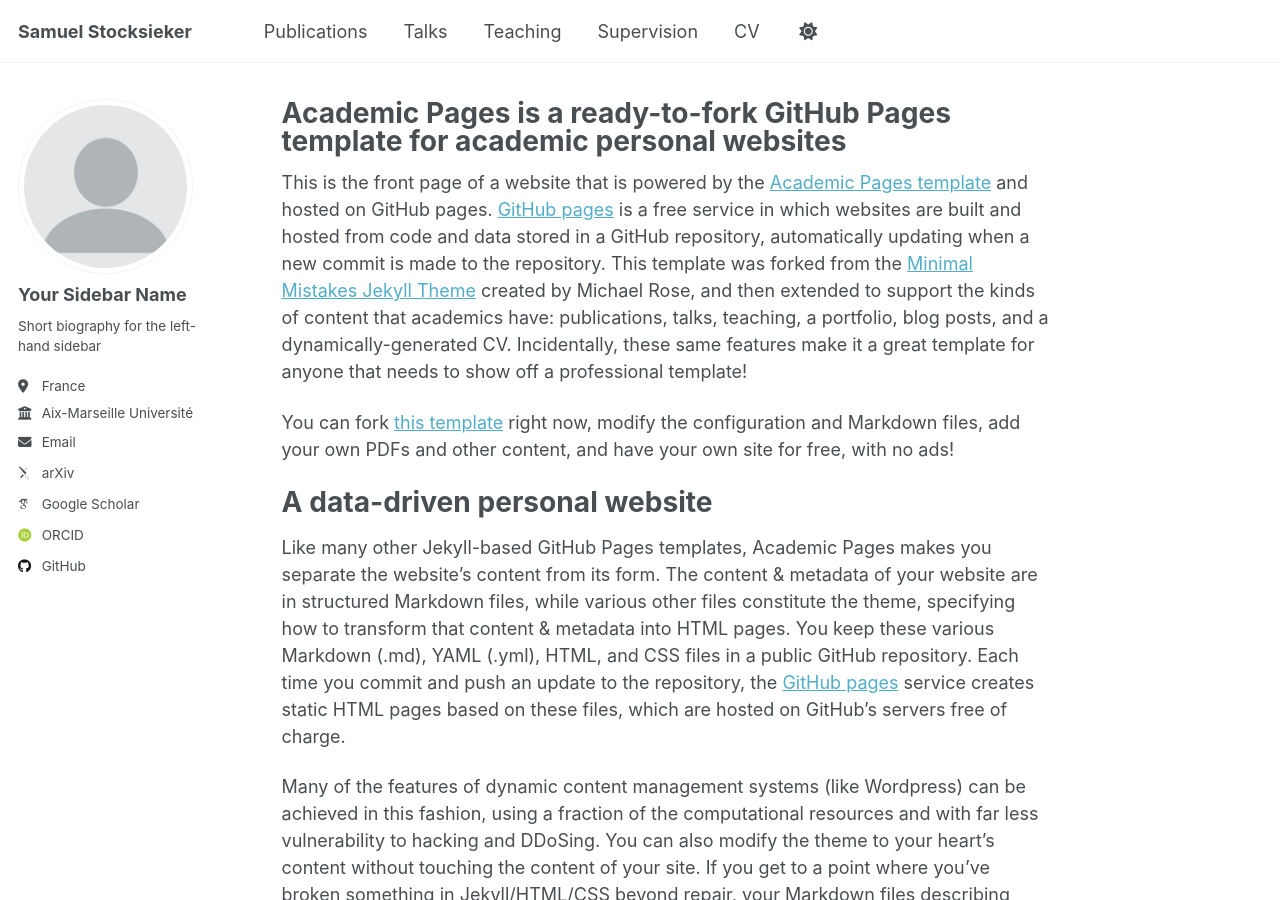
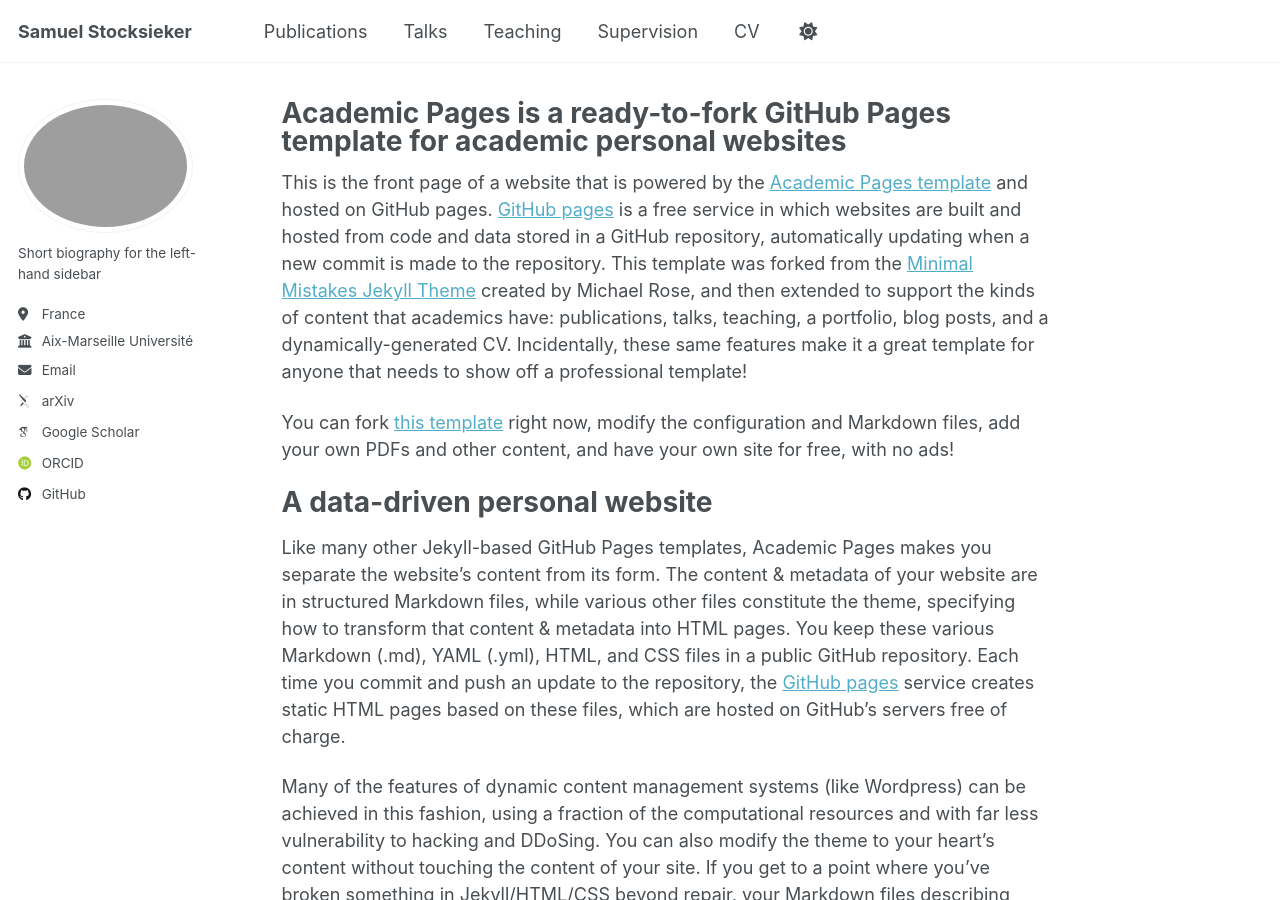
Before and after one commit to sstocksieker/sstocksieker.github.io, a Jekyll site: the page built from _pages/about.md, in a window 1280 px wide and 900 px high. Built offline with Jekyll 4.4.1, drawn with Linux system fonts in a browser that asks for light colours; some web fonts are replaced; a script that is not in the unit is left out.

Commit message:
Update _config.yml

```diff
--- a/_config.yml
+++ b/_config.yml
@@ -22,8 +22,8 @@ repository               : "sstocksieker/sstocksieker.github.io"
 #               Additional customization can be done by editing /_includes/author-profile.html
 author:
   # Biographic information
-  avatar           : "profile.png"
-  name             : "Your Sidebar Name"
+  avatar           : "photo-zoom.png"
+  name             : #"Your Sidebar Name"
   pronouns         : # example: "she/her"
   bio              : "Short biography for the left-hand sidebar"
   location         : "France"
```
